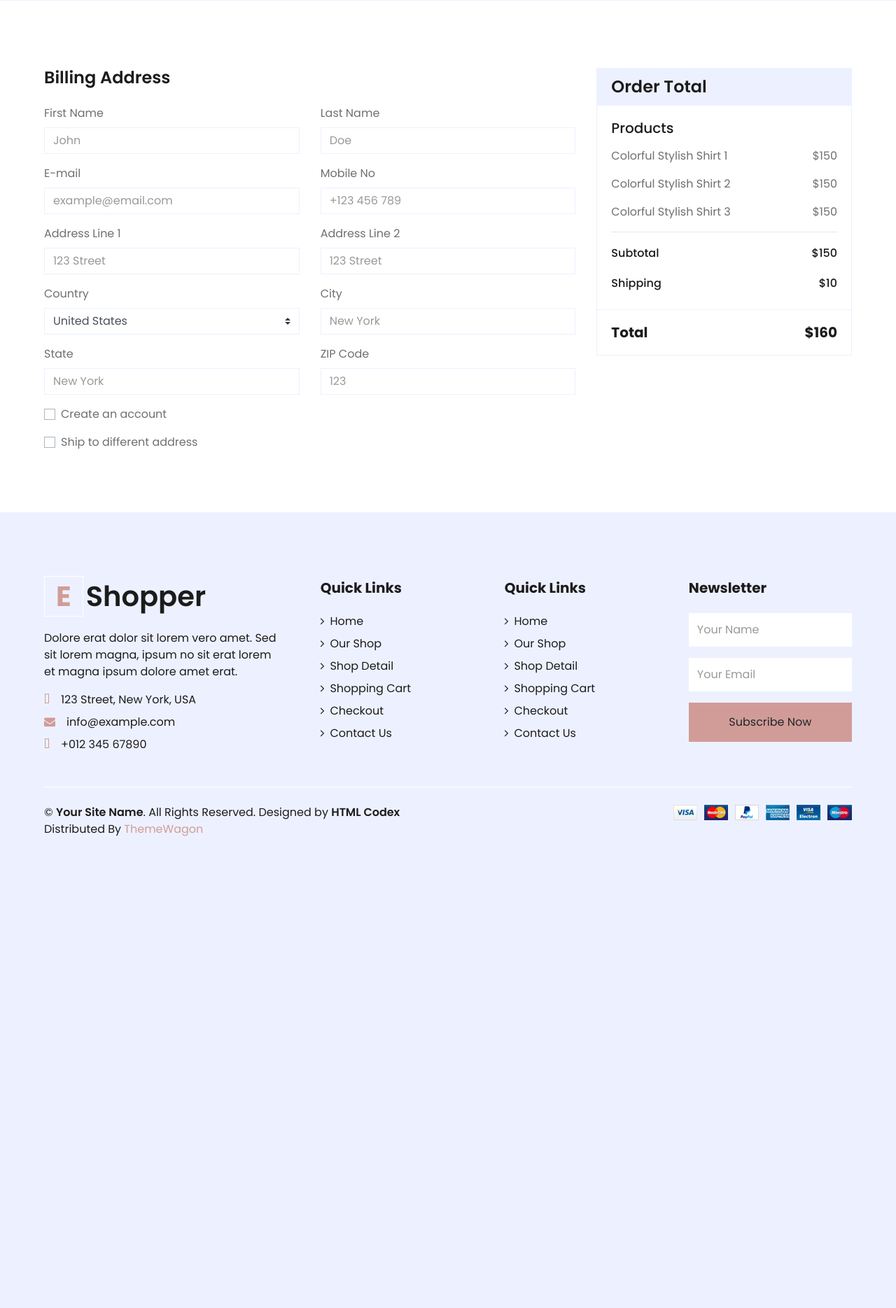
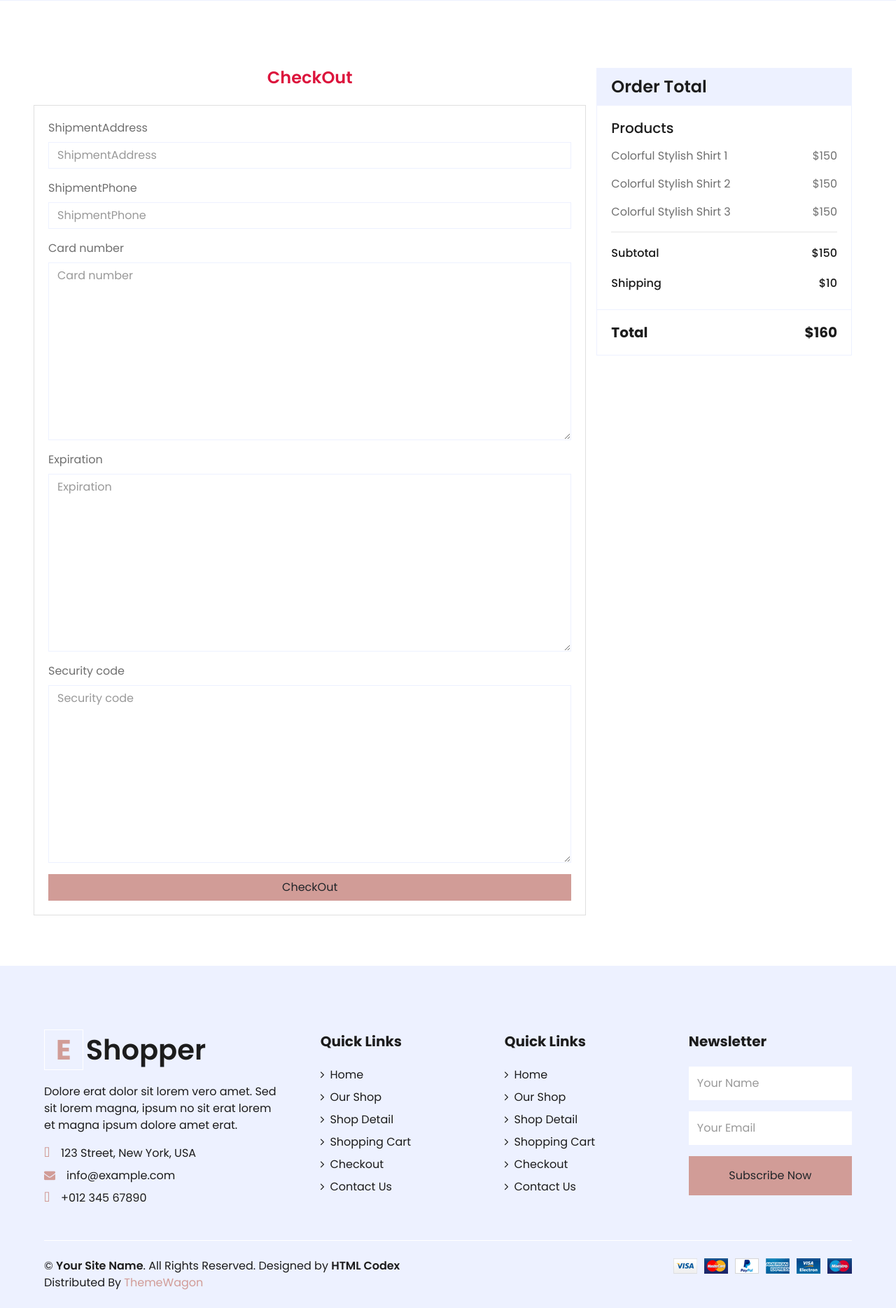
Before and after one commit to zakariyae1889/E-commerce, a Django app: page /path_payment in a window 1280 px wide. Shown: the part 404-2273 px from the top of the page at 70% size. Before the commit the page ends 1599 px from the top, so only its background shows below. Run offline with Django 4.2, Linux system fonts and the light colour scheme; the visitor is signed in with stand-in values (Sample User, id 1); data that the repository does not hold is empty; some libraries are stand-ins or nearby versions.

Commit message:
commit change

```diff
--- a/ECommerce/urls.py
+++ b/ECommerce/urls.py
@@ -16,5 +16,6 @@ urlpatterns = [
 
 
 ]
+admin.site.logout_template='Home/home.html'
 urlpatterns+= static(settings.STATIC_URL,document_root=settings.STATIC_ROOT)
 urlpatterns+= static(settings.MEDIA_URL,document_root=settings.MEDIA_ROOT)
--- /dev/null
+++ b/Payment/form.py
@@ -0,0 +1,6 @@
+from django import forms
+from .models import Payment
+class PaymentForm(forms.ModelForm):
+    class Meta:
+        model=Payment
+        fields=['ShipmentAddress','ShipmentPhone','cc_number','cc_expiry','cc_code']
--- a/Payment/models.py
+++ b/Payment/models.py
@@ -8,7 +8,7 @@ class Payment(models.Model):
     Order=models.ForeignKey(Order,on_delete=models.CASCADE)
     ShipmentAddress=models.CharField(max_length=255)
     ShipmentPhone=models.CharField(max_length=255)
-    user=models.ForeignKey(User,on_delete=models.CASCADE)
+    #user=models.ForeignKey(User,on_delete=models.CASCADE)
     cc_number = CardNumberField(verbose_name='card number')
     cc_expiry = CardExpiryField(verbose_name='expiration')
     cc_code = SecurityCodeField(verbose_name='security code')
--- a/Payment/views.py
+++ b/Payment/views.py
@@ -1,6 +1,26 @@
-from django.shortcuts import render
-
-# Create your views here.
+from django.shortcuts import render,get_object_or_404
+from Order.models import *
+from .form import PaymentForm
+from django.contrib.auth.decorators import login_required
 class PaymentApp():
+    @login_required
     def PagePayment(request):
-        return render(request,template_name="Shop/checkout.html")
+        if request.method=='POST':
+            pass
+        else:
+            Form=PaymentForm()
+            Orderdetails=None
+            order=None
+            total=0
+            if  request.user.is_authenticated and not request.user.is_anonymous:
+                if Order.objects.filter(user=request.user,is_finished=False):
+                    order=get_object_or_404(Order,user=request.user,is_finished=False)
+                    Orderdetails=OrderDetails.objects.all().filter(order=order)
+                    total=0
+                    for sub in Orderdetails:
+                        if sub.product.DiscountPrice:
+                            total+=sub.quantity * sub.product.DiscountPrice
+                        else : total+=sub.quantity * sub.product.Price
+        return render(request,template_name="Shop/checkout.html" ,context={
+            "Form":Form
+        })
--- a/templates/Shop/checkout.html
+++ b/templates/Shop/checkout.html
@@ -1,5 +1,6 @@
 {%extends 'index.html'%}
 {%load static%}
+{%load bootstrap4%}
 {%block content%}
     <!-- Page Header Start -->
     <div class="container-fluid bg-secondary mb-5">
@@ -20,120 +21,22 @@
         <div class="row px-xl-5">
             <div class="col-lg-8">
                 <div class="mb-4">
-                    <h4 class="font-weight-semi-bold mb-4">Billing Address</h4>
+                    <h4 class="font-weight-semi-bold mb-4 text-center " style="color: crimson;">CheckOut</h4>
                     <div class="row">
-                        <div class="col-md-6 form-group">
-                            <label>First Name</label>
-                            <input class="form-control" type="text" placeholder="John">
-                        </div>
-                        <div class="col-md-6 form-group">
-                            <label>Last Name</label>
-                            <input class="form-control" type="text" placeholder="Doe">
-                        </div>
-                        <div class="col-md-6 form-group">
-                            <label>E-mail</label>
-                            <input class="form-control" type="text" placeholder="example@email.com">
-                        </div>
-                        <div class="col-md-6 form-group">
-                            <label>Mobile No</label>
-                            <input class="form-control" type="text" placeholder="+123 456 789">
-                        </div>
-                        <div class="col-md-6 form-group">
-                            <label>Address Line 1</label>
-                            <input class="form-control" type="text" placeholder="123 Street">
-                        </div>
-                        <div class="col-md-6 form-group">
-                            <label>Address Line 2</label>
-                            <input class="form-control" type="text" placeholder="123 Street">
-                        </div>
-                        <div class="col-md-6 form-group">
-                            <label>Country</label>
-                            <select class="custom-select">
-                                <option selected>United States</option>
-                                <option>Afghanistan</option>
-                                <option>Albania</option>
-                                <option>Algeria</option>
-                            </select>
-                        </div>
-                        <div class="col-md-6 form-group">
-                            <label>City</label>
-                            <input class="form-control" type="text" placeholder="New York">
-                        </div>
-                        <div class="col-md-6 form-group">
-                            <label>State</label>
-                            <input class="form-control" type="text" placeholder="New York">
-                        </div>
-                        <div class="col-md-6 form-group">
-                            <label>ZIP Code</label>
-                            <input class="form-control" type="text" placeholder="123">
-                        </div>
-                        <div class="col-md-12 form-group">
-                            <div class="custom-control custom-checkbox">
-                                <input type="checkbox" class="custom-control-input" id="newaccount">
-                                <label class="custom-control-label" for="newaccount">Create an account</label>
+                        <div class="card" style="width: 100%;">
+                            <div class="card-body">
+                                <form action="" method="post">
+                                    {%csrf_token%}
+                                    {%bootstrap_form Form%}
+                                    <button class="btn btn-primary form-control" name="btnpayment">CheckOut</button>
+                                </form>
                             </div>
-                        </div>
-                        <div class="col-md-12 form-group">
-                            <div class="custom-control custom-checkbox">
-                                <input type="checkbox" class="custom-control-input" id="shipto">
-                                <label class="custom-control-label" for="shipto"  data-toggle="collapse" data-target="#shipping-address">Ship to different address</label>
-                            </div>
-                        </div>
-                    </div>
-                </div>
-                <div class="collapse mb-4" id="shipping-address">
-                    <h4 class="font-weight-semi-bold mb-4">Shipping Address</h4>
-                    <div class="row">
-                        <div class="col-md-6 form-group">
-                            <label>First Name</label>
-                            <input class="form-control" type="text" placeholder="John">
-                        </div>
-                        <div class="col-md-6 form-group">
-                            <label>Last Name</label>
-                            <input class="form-control" type="text" placeholder="Doe">
-                        </div>
-                        <div class="col-md-6 form-group">
-                            <label>E-mail</label>
-                            <input class="form-control" type="text" placeholder="example@email.com">
-                        </div>
-                        <div class="col-md-6 form-group">
-                            <label>Mobile No</label>
-                            <input class="form-control" type="text" placeholder="+123 456 789">
-                        </div>
-                        <div class="col-md-6 form-group">
-                            <label>Address Line 1</label>
-                            <input class="form-control" type="text" placeholder="123 Street">
-                        </div>
-                        <div class="col-md-6 form-group">
-                            <label>Address Line 2</label>
-                            <input class="form-control" type="text" placeholder="123 Street">
-                        </div>
-                        <div class="col-md-6 form-group">
-                            <label>Country</label>
-                            <select class="custom-select">
-                                <option selected>United States</option>
-                                <option>Afghanistan</option>
-                                <option>Albania</option>
-                                <option>Algeria</option>
-                            </select>
-                        </div>
-                        <div class="col-md-6 form-group">
-                            <label>City</label>
-                            <input class="form-control" type="text" placeholder="New York">
-                        </div>
-                        <div class="col-md-6 form-group">
-                            <label>State</label>
-                            <input class="form-control" type="text" placeholder="New York">
-                        </div>
-                        <div class="col-md-6 form-group">
-                            <label>ZIP Code</label>
-                            <input class="form-control" type="text" placeholder="123">
                         </div>
                     </div>
                 </div>
             </div>
             <div class="col-lg-4">
-                <div class="card border-secondary mb-5">
+                <div class="card border-secondary mb-4">
                     <div class="card-header bg-secondary border-0">
                         <h4 class="font-weight-semi-bold m-0">Order Total</h4>
                     </div>
--- a/templates/registering/login.html
+++ b/templates/registering/login.html
@@ -19,7 +19,7 @@
             {% bootstrap_form form %}
             {% buttons %}
                 <button type="submit" class="btn btn-primary">Login</button>
-            {% endbuttons %}
+            {% endbuttons %}<a href="/admin"><span class="text-danger ">Only admin for the site</span></a>
           </form>
 
         </div>
```
